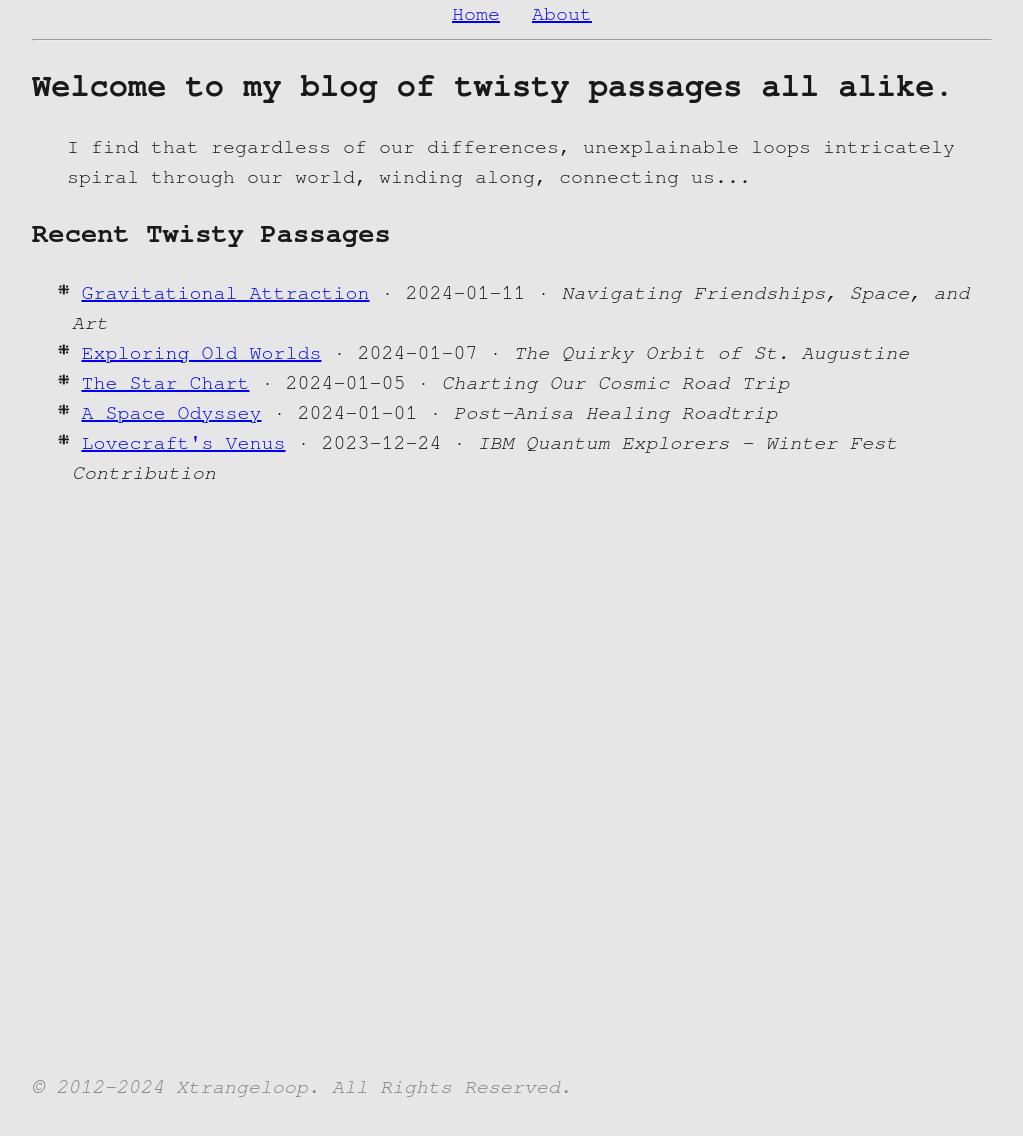
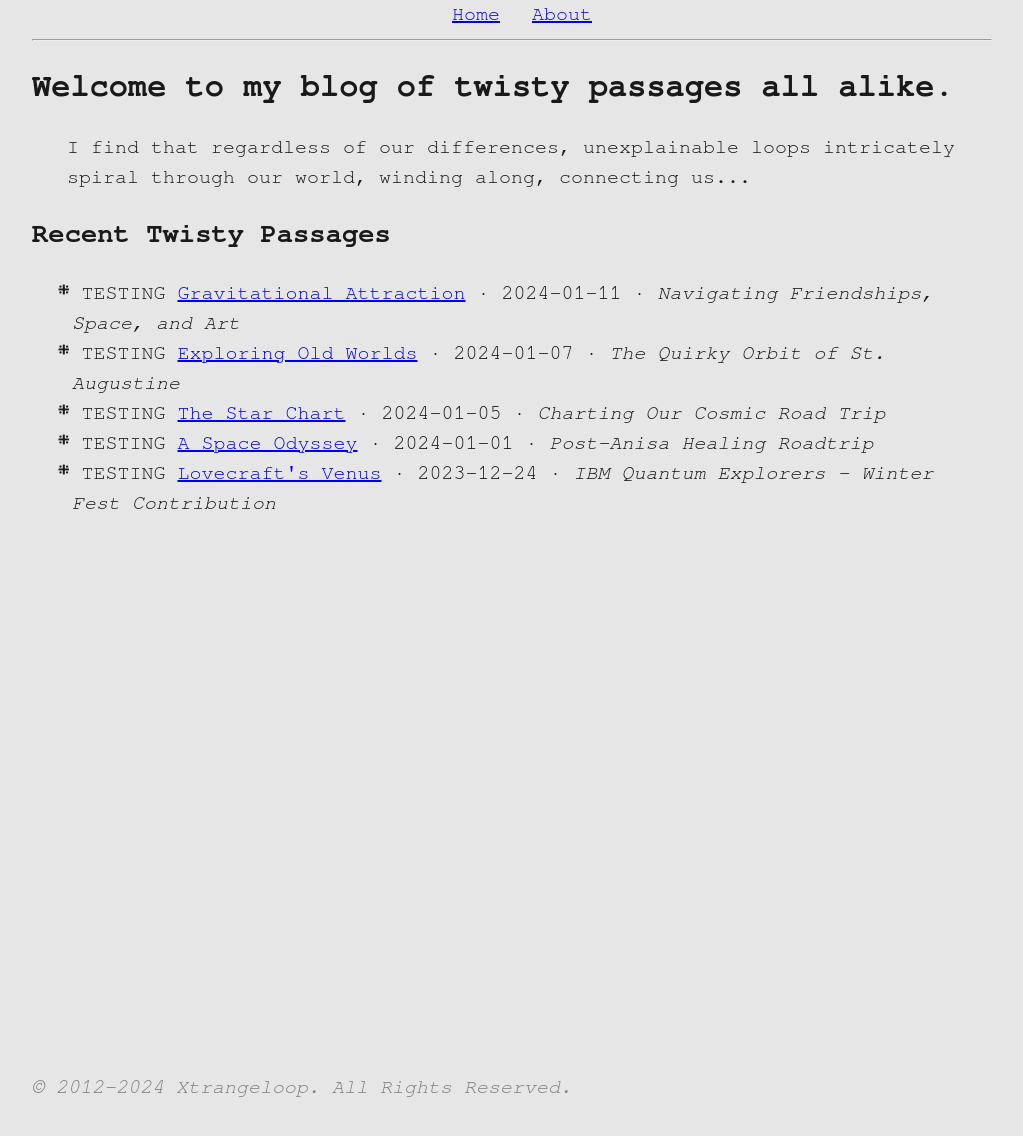
Before and after one commit to xtrangeloop/xtrangeloop.github.io, a Jekyll site: the page built from index.md, in a window 1280 px wide, cut to the strip 127-1269 px from the top of the page. Shown: the top 1136 px of the strip, without its empty margins (128-1151 px from the left). Built offline with Jekyll 4.4.1, drawn with Linux system fonts in a browser that asks for light colours.

Commit message:
Update index.md

```diff
--- a/index.md
+++ b/index.md
@@ -19,6 +19,6 @@
 
 <ul class="star">
 {% for post in site.posts %}
-  <li> <a href="{{post.url | prepend: site.baseurl }}">{{post.title}}</a> &middot; {{ post.date  | date: "%Y-%m-%d" }} &middot; <i>{{ post.description }}</i></li>
+  <li> TESTING <a href="{{post.url | prepend: site.baseurl }}">{{post.title}}</a> &middot; {{ post.date  | date: "%Y-%m-%d" }} &middot; <i>{{ post.description }}</i></li>
 {% endfor %}
 </ul>
```
